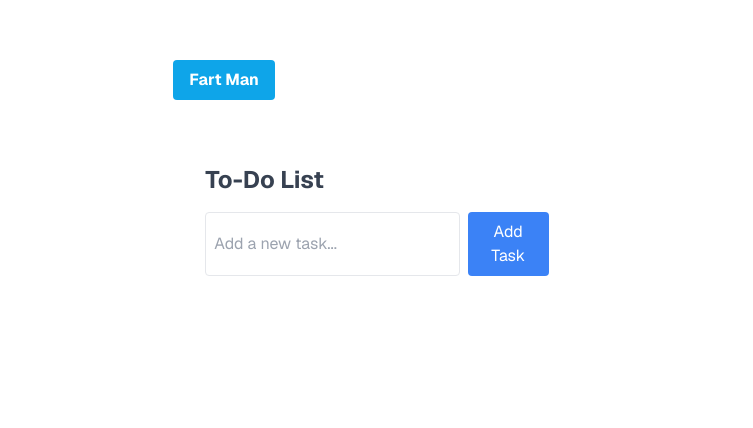
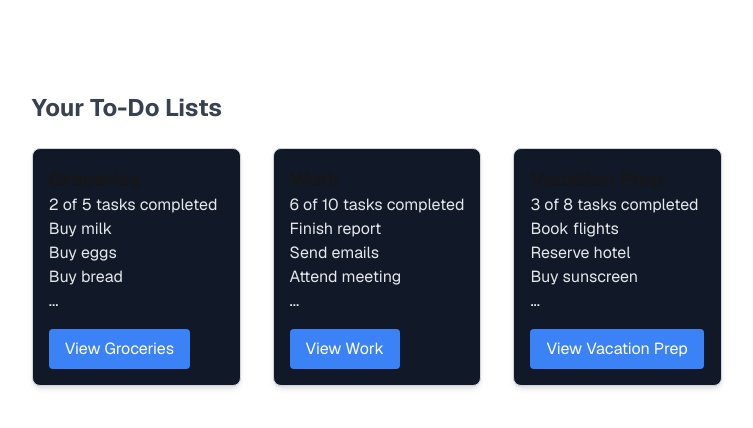
Before and after one commit to ntijoh-zejd-avdic/ReactNext1, a Next.js app in the folder todo-omatic-too/: page / in a window 1280 px wide. Shown: the part 104-532 px from the top of the page, without its empty margins (263-1016 px from the left). Built offline with nearby package versions, Linux system fonts and the light colour scheme.

Commit message:
Main page viewing multiple lists

```diff
--- a/todo-omatic-too/src/app/page.js
+++ b/todo-omatic-too/src/app/page.js
@@ -1,17 +1,90 @@
 "use client";
 
-import FartButton from "./components/FartButton";
-import ToDoList from "./components/ToDoList";
+import { useRouter } from "next/navigation";
+import { useState } from "react";
 
 export default function Home() {
+  const router = useRouter();
+
+  const handleClick = (title) => {
+    router.push(`/checklist/${title.toLowerCase()}`); // Adjust the path as needed
+  };
+
+  const [todoLists, setTodoLists] = useState([
+    {
+      id: 1,
+      title: "Groceries",
+      tasks: 5,
+      completed: 2,
+      tasksList: [
+        "Buy milk",
+        "Buy eggs",
+        "Buy bread",
+        "Buy butter",
+        "Buy cheese",
+      ],
+    },
+    {
+      id: 2,
+      title: "Work",
+      tasks: 10,
+      completed: 6,
+      tasksList: [
+        "Finish report",
+        "Send emails",
+        "Attend meeting",
+        "Review documents",
+        "Prepare presentation",
+        "Complete project",
+      ],
+    },
+    {
+      id: 3,
+      title: "Vacation Prep",
+      tasks: 8,
+      completed: 3,
+      tasksList: [
+        "Book flights",
+        "Reserve hotel",
+        "Buy sunscreen",
+        "Get travel insurance",
+        "Pack bags",
+        "Check itinerary",
+      ],
+    },
+  ]);
+
   return (
     <div className="grid grid-rows-[20px_1fr_20px] items-center justify-items-center min-h-screen p-8 pb-20 gap-16 sm:p-20 font-[family-name:var(--font-geist-sans)]">
       <main className="flex flex-col gap-8 row-start-2 items-center sm:items-start">
-        <FartButton />
         <div className="min-h-screen p-8">
-        <h1 className="text-2xl font-bold text-gray-700">To-Do List</h1>
+          <h1 className="text-2xl font-bold text-gray-700">Your To-Do Lists</h1>
 
-          <ToDoList />
+          <div className="grid grid-cols-1 sm:grid-cols-2 md:grid-cols-3 gap-8 mt-6">
+            {todoLists.map((list) => (
+              <div
+                key={list.id}
+                className="p-4 border border-gray-300 bg-gray-900 rounded-lg shadow-md hover:shadow-lg transition"
+              >
+                <h2 className="text-xl font-semibold">{list.title}</h2>
+                <p className="text-gray-200">
+                  {list.completed} of {list.tasks} tasks completed
+                </p>
+                <ul className="text-gray-200">
+                  {list.tasksList.slice(0, 3).map((task, index) => (
+                    <li key={index}>{task}</li>
+                  ))}
+                  <li>...</li>
+                </ul>
+                <button
+                  className="mt-4 px-4 py-2 bg-blue-500 text-white rounded hover:bg-blue-600"
+                  onClick={() => handleClick(list.title)}
+                >
+                  View {list.title}
+                </button>
+              </div>
+            ))}
+          </div>
         </div>
       </main>
       <footer className="row-start-3 flex gap-6 flex-wrap items-center justify-center"></footer>
```
